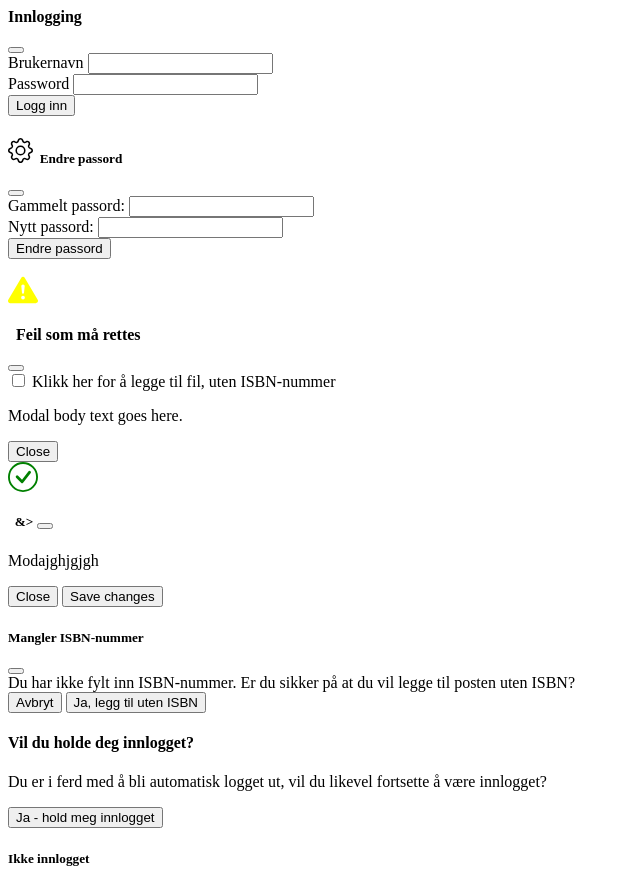
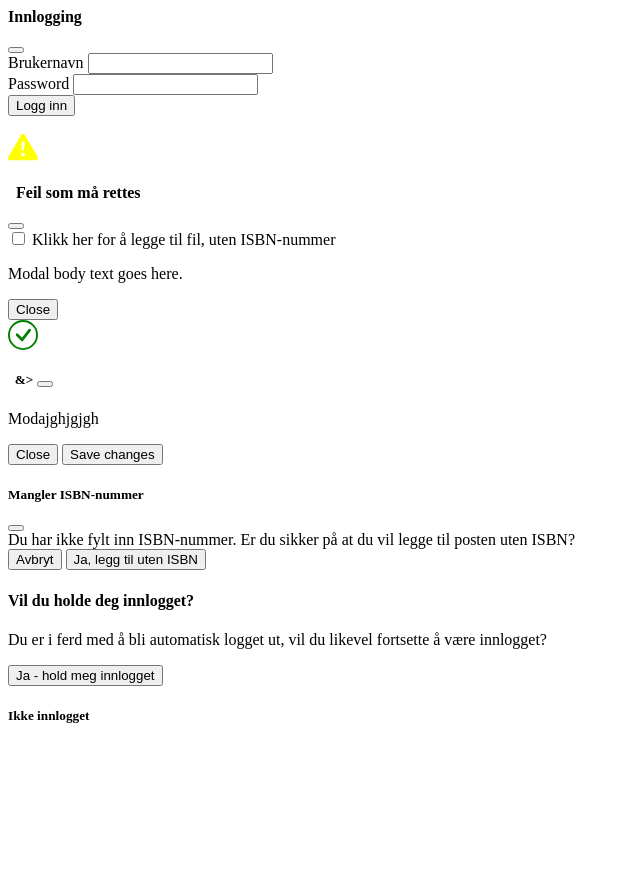
Before and after one commit to asbjotve/oslomet_feb2026, a PHP site: page /navigering/nav_modals.php in a window 1280 px wide. Shown: the whole page, without its empty margins (0-640 px from the left). After the commit the page ends 723 px from the top, so only its background shows below. Run offline with PHP 8.4, Linux system fonts and the light colour scheme.

Commit message:
Fjernet oppdater passord-modal, da denne ikke er i bruk

```diff
--- a/frontend/public/navigering/nav_modals.php
+++ b/frontend/public/navigering/nav_modals.php
@@ -25,39 +25,7 @@
 </div>
 
 <!-- ENDRE PASSORD MODAL -->
-<div class="modal" tabindex="-1" id="endrePassordModal">
-    <div class="modal-dialog">
-        <div class="modal-content">
-            <div class="modal-header">
-                <h5 class="modal-title">
-                    <svg xmlns="http://www.w3.org/2000/svg" width="25" height="25" fill="currentColor" class="bi bi-gear" viewBox="0 0 16 16">
-                        <path d="M8 4.754a3.246 3.246 0 1 0 0 6.492 3.246 3.246 0 0 0 0-6.492M5.754 8a2.246 2.246 0 1 1 4.492 0 2.246 2.246 0 0 1-4.492 0"/>
-                        <path d="M9.796 1.343c-.527-1.79-3.065-1.79-3.592 0l-.094.319a.873.873 0 0 1-1.255.52l-.292-.16c-1.64-.892-3.433.902-2.54 2.541l.159.292a.873.873 0 0 1-.52 1.255l-.319.094c-1.79.527-1.79 3.065 0 3.592l.319.094a.873.873 0 0 1 .52 1.255l-.16.292c-.892 1.64.901 3.434 2.541 2.54l.292-.159a.873.873 0 0 1 1.255.52l.094.319c.527 1.79 3.065 1.79 3.592 0l.094-.319a.873.873 0 0 1 1.255-.52l.292.16c1.64.893 3.434-.902 2.54-2.541l-.159-.292a.873.873 0 0 1 .52-1.255l.319-.094c1.79-.527 1.79-3.065 0-3.592l-.319-.094a.873.873 0 0 1-.52-1.255l.16-.292c.893-1.64-.902-3.433-2.541-2.54l-.292.159a.873.873 0 0 1-1.255-.52zm-2.633.283c.246-.835 1.428-.835 1.674 0l.094.319a1.873 1.873 0 0 0 2.693 1.115l.291-.16c.764-.415 1.6.42 1.184 1.185l-.159.292a1.873 1.873 0 0 0 1.116 2.692l.318.094c.835.246.835 1.428 0 1.674l-.319.094a1.873 1.873 0 0 0-1.115 2.693l.16.291c.415.764-.42 1.6-1.185 1.184l-.291-.159a1.873 1.873 0 0 0-2.693 1.116l-.094.318c-.246.835-1.428.835-1.674 0l-.094-.319a1.873 1.873 0 0 0-2.692-1.115l-.292.16c-.764.415-1.6-.42-1.184-1.185l.159-.291A1.873 1.873 0 0 0 1.945 8.93l-.319-.094c-.835-.246-.835-1.428 0-1.674l.319-.094A1.873 1.873 0 0 0 3.06 4.377l-.16-.292c-.415-.764.42-1.6 1.185-1.184l.292.159a1.873 1.873 0 0 0 2.692-1.115z"/>
-                    </svg>
-                    &nbsp;Endre passord</h5>
-                <button type="button" class="btn-close" data-bs-dismiss="modal" aria-label="Close"></button>
-            </div>
-            <div class="modal-body">
-                <div id="warning_logg_inn"> </div>
-                <form action="ajax_handler.php" method="post" class="g-3" id="endrePassordForm">
-                    <div class="mb-3">
-                        <label for="old_password" class="form-label">Gammelt passord:</label>
-                        <input type="password" class="form-control" id="old_password" name="old_password" required>
-                    </div>
-                    <div class="mb-3">
-                        <label for="new_password" class="form-label">Nytt passord:</label>
-                        <input type="password" class="form-control" id="new_password" name="new_password" required>
-                    </div>
-                    <div class="mb-3">
-                        <input type="hidden" value="endre_passord" name="skjema_type">
-                        <input type="submit" class="btn btn-primary" value="Endre passord">
-                    </div>
-                </form>
-            </div>
-            <div class="modal-footer"> </div>
-        </div>
-    </div>
-</div>
+<!-- KODE FJERNET, 19.03.2026 -->
 
 <!-- MODAL FOR ERRORS/FEIL -->
 <div class="modal" tabindex="-1" id="errorModal">
```
